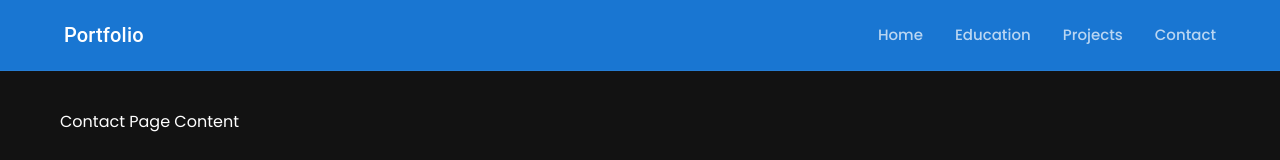
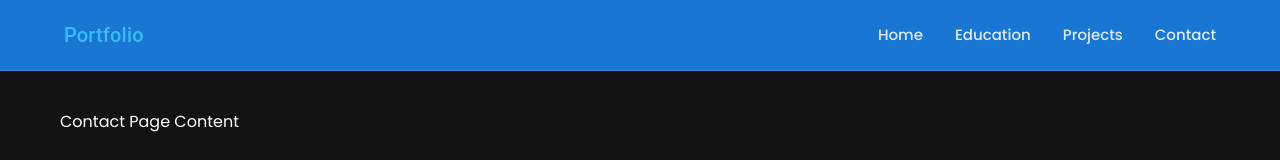
Before and after one commit to moizmoizdev/portfolio-v2, a React (Create React App) app: page /contact in a window 1280 px wide. Shown: the top 160 px of the page. Built offline with nearby package versions, Linux system fonts and the light colour scheme.

Commit message:
Updated Header

```diff
--- a/src/components/layout/Header.css
+++ b/src/components/layout/Header.css
@@ -1,15 +1,13 @@
 .header {
-  background-color: rgba(18, 18, 18, 0.97);
-  backdrop-filter: blur(10px);
-  -webkit-backdrop-filter: blur(10px);
-  border-bottom: 1px solid rgba(255, 255, 255, 0.05);
+  background-color: #0a0a0a;
+  border-bottom: 1px solid rgba(255, 255, 255, 0.1);
 }
 
 .toolbar {
   display: flex;
   justify-content: space-between;
   align-items: center;
-  padding: 16px 0;
+  padding: 12px 0;
   height: 70px;
 }
 
@@ -18,18 +16,24 @@
 }
 
 .logo a {
-  color: white;
+  color: #38bdf8;
   text-decoration: none;
+  transition: color 0.2s ease;
+}
+
+.logo a:hover {
+  color: #7dd3fc;
 }
 
 .nav-container {
   display: flex;
   gap: 32px;
   margin-left: auto;
+  align-items: center;
 }
 
 .nav-link {
-  color: rgba(255, 255, 255, 0.7);
+  color: rgba(255, 255, 255, 0.85);
   text-decoration: none;
   font-size: 15px;
   font-weight: 500;
@@ -39,7 +43,7 @@
 }
 
 .nav-link:hover {
-  color: white;
+  color: #38bdf8;
 }
 
 .nav-link::after {
@@ -49,7 +53,7 @@
   height: 2px;
   bottom: 0;
   left: 0;
-  background-color: white;
+  background-color: #38bdf8;
   transition: width 0.2s ease;
 }
 
@@ -58,18 +62,18 @@
 }
 
 .menu-button {
-  color: white !important;
+  color: #e2e8f0 !important;
 }
 
 /* Menu styling */
 .mobile-menu .MuiPaper-root {
-  background-color: #1a1a1a;
+  background-color: #121212;
   border-radius: 8px;
   border: 1px solid rgba(255, 255, 255, 0.05);
   margin-top: 8px;
   color: white;
   min-width: 180px;
-  box-shadow: 0 4px 20px rgba(0, 0, 0, 0.25);
+  box-shadow: 0 10px 25px rgba(0, 0, 0, 0.4);
 }
 
 .mobile-menu .MuiMenuItem-root {
@@ -78,7 +82,7 @@
 }
 
 .mobile-menu .MuiMenuItem-root:hover {
-  background-color: rgba(255, 255, 255, 0.05);
+  background-color: rgba(56, 189, 248, 0.08);
 }
 
 /* Spacer for fixed header */
@@ -88,6 +92,6 @@
 
 @media (max-width: 900px) {
   .toolbar {
-    padding: 12px 0;
+    padding: 8px 12px;
   }
 }
```
